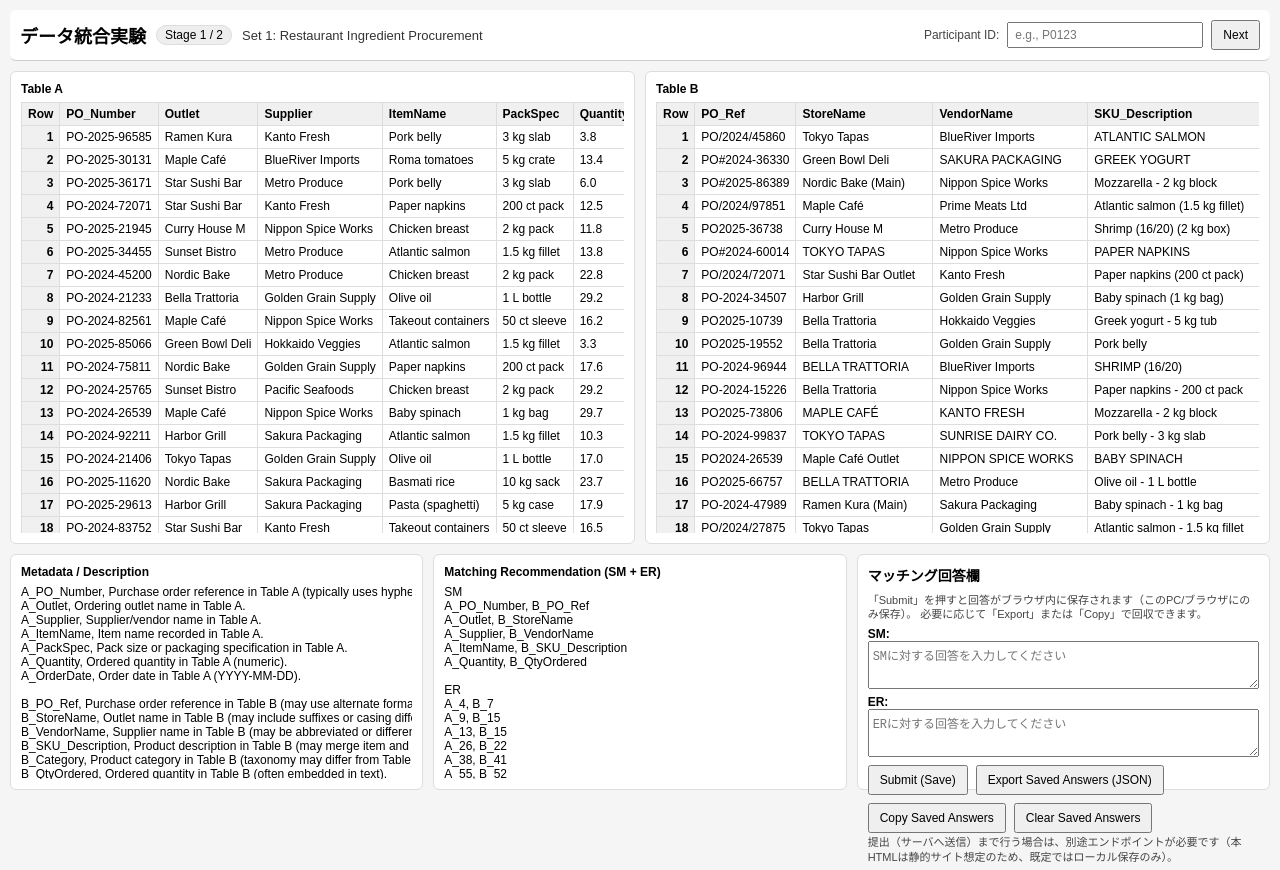
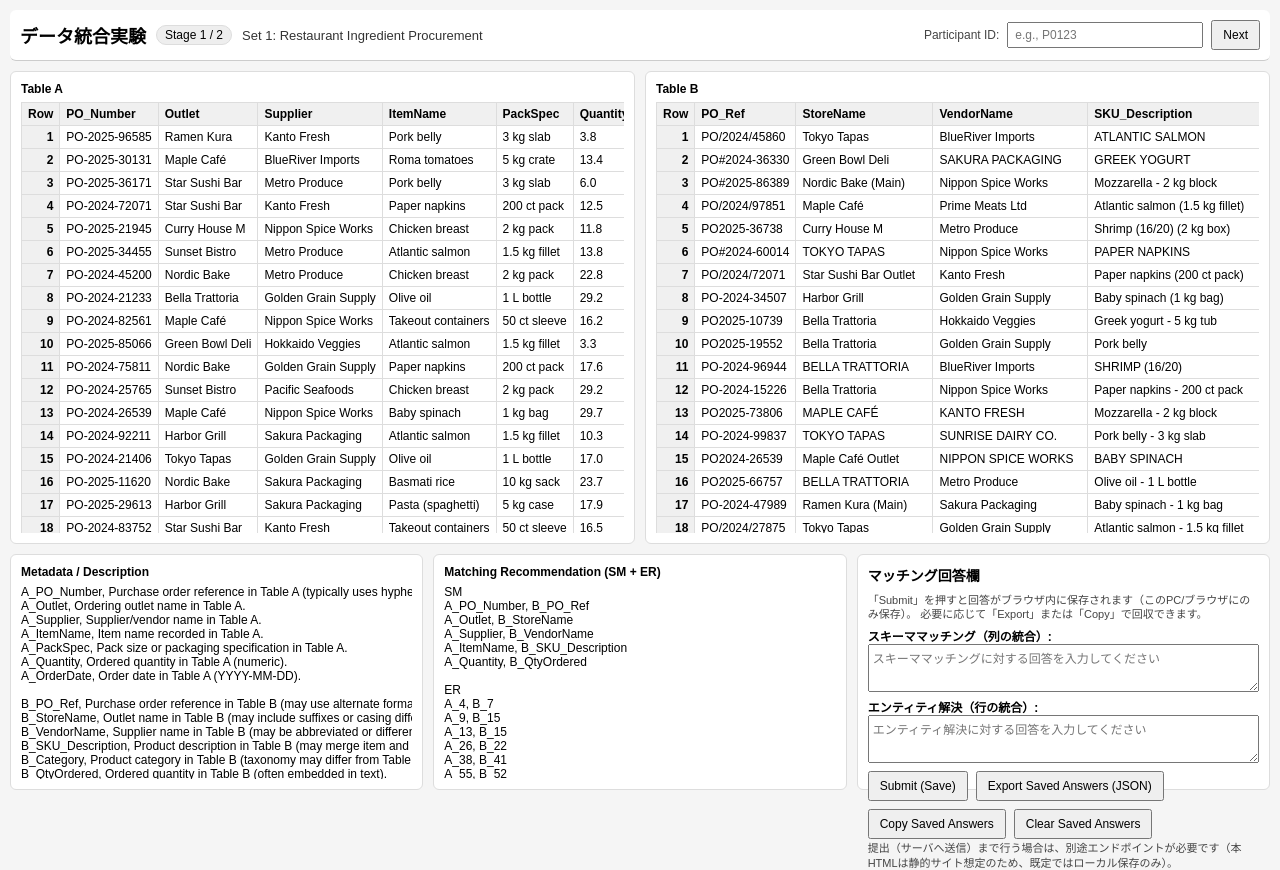
Before and after one commit to YukaHaruki/data-integration-experiment_eye-tracking_group-alpha, a plain HTML site: page index.html in a window 1280 px wide. Drawn offline with Linux system fonts and the light colour scheme.

Commit message:
Update index.html

```diff
--- a/index.html
+++ b/index.html
@@ -267,11 +267,11 @@
             注意: このブラウザでは localStorage が利用できない可能性があります。少なくとも「Copy」を使って回答を控えてください。
           </div>
 
-          <label class="answer-label" for="smAnswer">SM:</label>
-          <textarea id="smAnswer" class="answer-input" placeholder="SMに対する回答を入力してください"></textarea>
+          <label class="answer-label" for="smAnswer">スキーママッチング（列の統合）:</label>
+          <textarea id="smAnswer" class="answer-input" placeholder="スキーママッチングに対する回答を入力してください"></textarea>
 
-          <label class="answer-label" for="erAnswer">ER:</label>
-          <textarea id="erAnswer" class="answer-input" placeholder="ERに対する回答を入力してください"></textarea>
+          <label class="answer-label" for="erAnswer">エンティティ解決（行の統合）:</label>
+          <textarea id="erAnswer" class="answer-input" placeholder="エンティティ解決に対する回答を入力してください"></textarea>
 
           <div class="action-row">
             <button id="submitAnswer" type="button">Submit (Save)</button>
```
